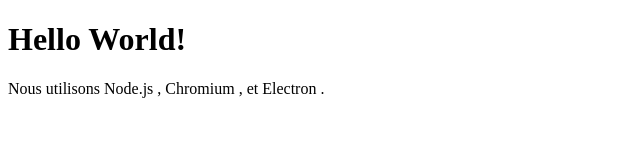
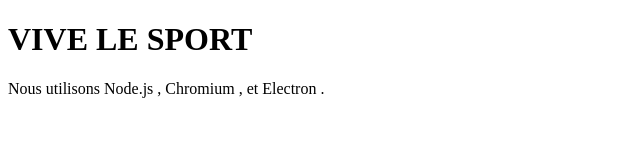
Before and after one commit to ElConcombritos/electron-update, an Electron app: page index.html in a window 800 px wide. Shown: the whole page, without its empty margins (0-640 px from the left). Drawn offline with Linux system fonts and the light colour scheme.

Commit message:
new version

```diff
--- a/index.html
+++ b/index.html
@@ -8,7 +8,7 @@
     <title>Hello World!</title>
   </head>
   <body>
-    <h1>Hello World!</h1>
+    <h1>VIVE LE SPORT</h1>
     Nous utilisons Node.js <span id="node-version"></span>,
     Chromium <span id="chrome-version"></span>,
     et Electron <span id="electron-version"></span>.
--- a/package.json
+++ b/package.json
@@ -1,6 +1,6 @@
 {
   "name": "bite",
-  "version": "1.0.5",
+  "version": "1.0.6",
   "description": "bite",
   "main": "main.js",
   "repository": "https://github.com/ElConcombritos/grossemerde",
```
